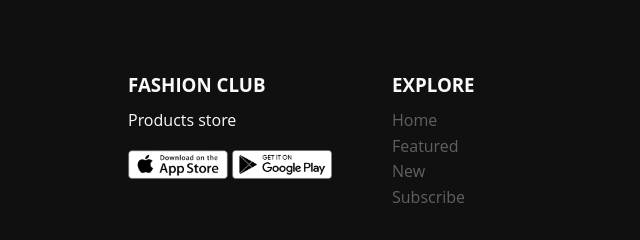
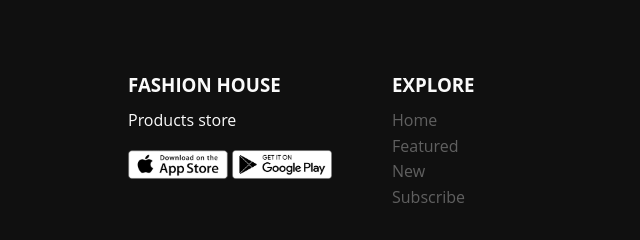
Before and after one commit to Aabidnabi/fashion-house, a plain HTML site: page index.html in a window 1280 px wide. Shown: the part 3995-4235 px from the top of the page, 0-640 px from the left. Drawn offline with nearby package versions, Linux system fonts and the light colour scheme; a script that the page names is missing.

Commit message:
first commit

```diff
--- a/index.html
+++ b/index.html
@@ -324,7 +324,7 @@
     <footer class="footer section">
       <div class="footer__container bd-grid">
         <div class="footer__box">
-          <h3 class="footer__title">FASHION CLUB</h3>
+          <h3 class="footer__title">FASHION HOUSE</h3>
           <p class="footer__deal">Products store</p>
           <a href="#"
             ><img
```
